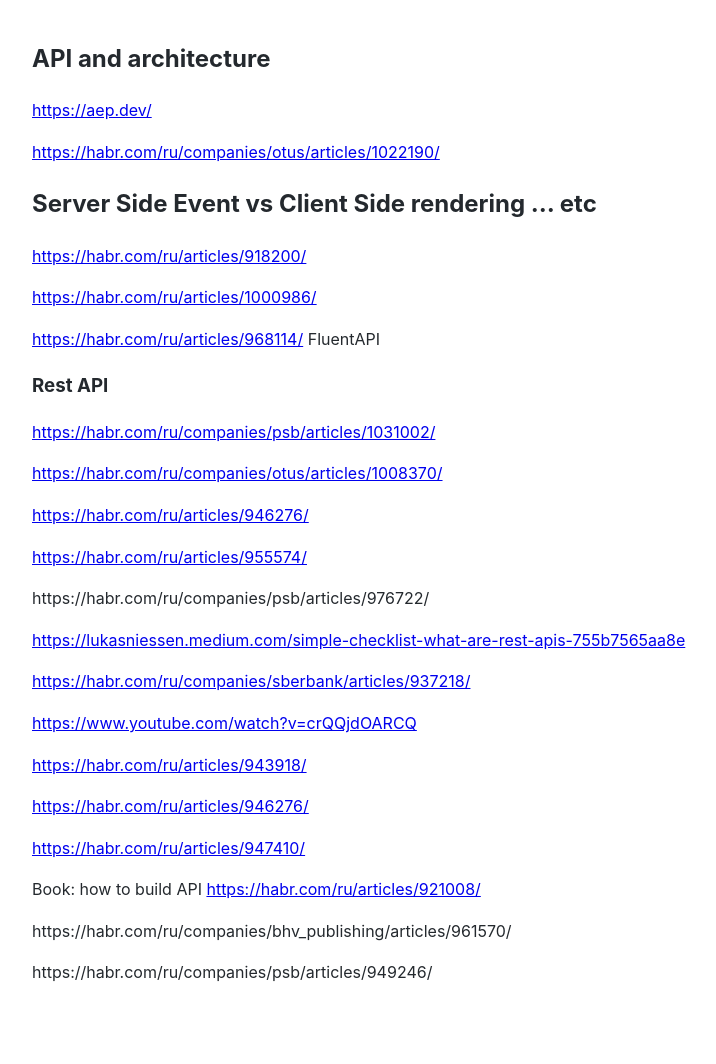
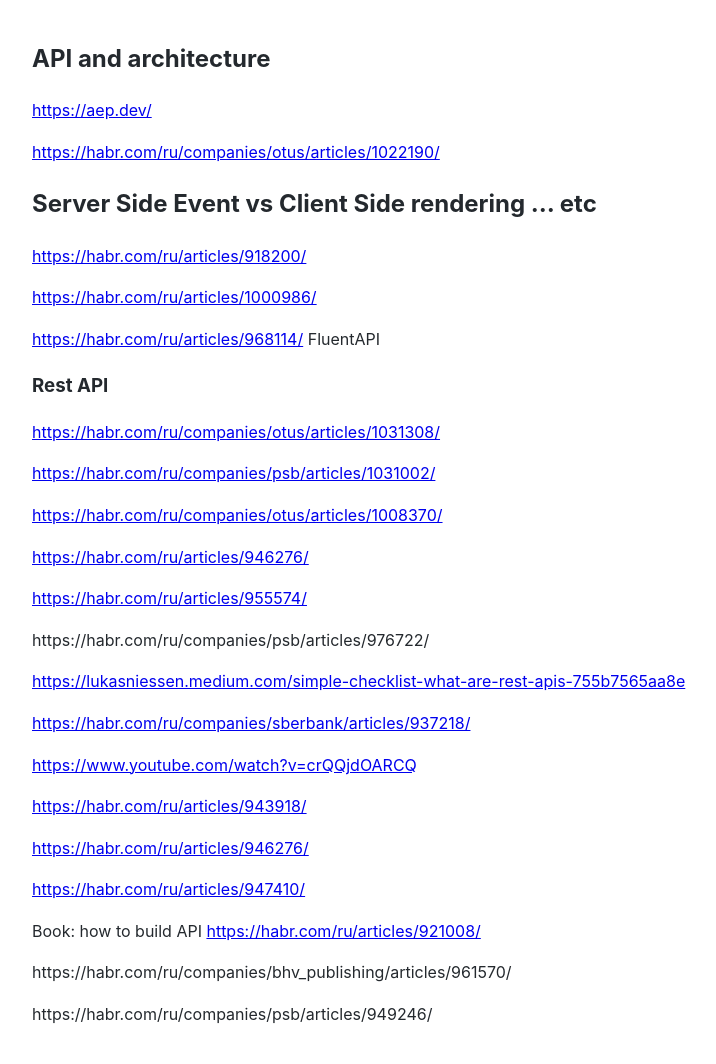
Before and after one commit to Michael-Lubinsky/michael-lubinsky.github.com, a Jekyll site: the page built from api/api.md, in a window 1280 px wide. Shown: the whole page, without its empty margins (158-874 px from the left). Built offline with Jekyll 4.4.1, drawn with Linux system fonts in a browser that asks for light colours; our own code applies the rules of GitHub Pages for plain Markdown files; before the commit the page ends 1022 px from its top, so only the background shows below that.

Commit message:
Update api.md

```diff
--- a/api/api.md
+++ b/api/api.md
@@ -14,6 +14,8 @@
 <https://habr.com/ru/articles/968114/> FluentAPI
 
 ### Rest API
+
+<https://habr.com/ru/companies/otus/articles/1031308/>
 
 <https://habr.com/ru/companies/psb/articles/1031002/>
 
```
